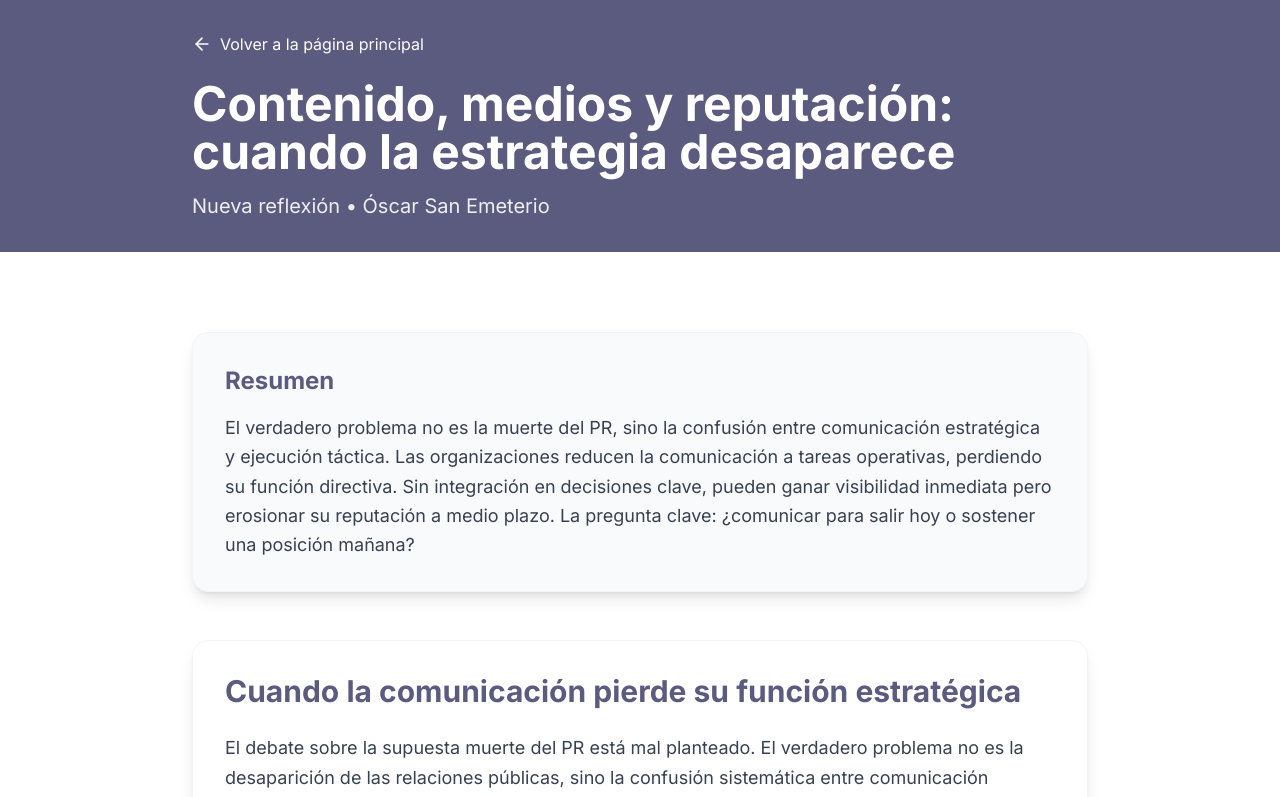
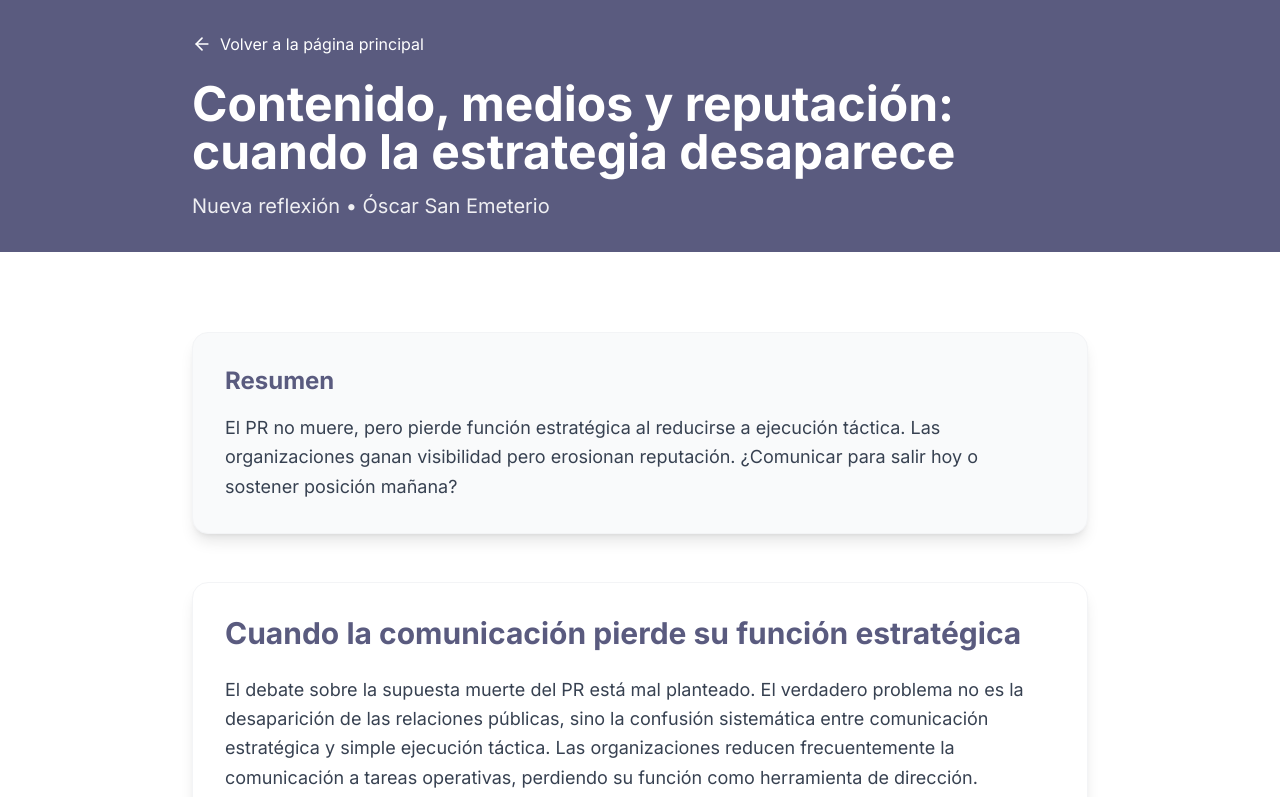
Before and after one commit to osanemeterio/oscarsanemeterio, a React (Vite) app: page /blog/contenido-medios-reputacion in a window 1280 px wide. Shown: the top 797 px of the page. Built offline with nearby package versions, Linux system fonts and the light colour scheme.

Commit message:
Updated ContenidoMediosReputacion.tsx

```diff
--- a/src/pages/ContenidoMediosReputacion.tsx
+++ b/src/pages/ContenidoMediosReputacion.tsx
@@ -28,7 +28,7 @@ export default function ContenidoMediosReputacionPage() {
             <div className="bg-gray-50 p-8 rounded-2xl shadow-lg border border-gray-100">
               <h2 className="text-2xl font-bold text-[#5a5b7f] mb-4">Resumen</h2>
               <p className="text-lg text-gray-700 leading-relaxed">
-                El verdadero problema no es la muerte del PR, sino la confusión entre comunicación estratégica y ejecución táctica. Las organizaciones reducen la comunicación a tareas operativas, perdiendo su función directiva. Sin integración en decisiones clave, pueden ganar visibilidad inmediata pero erosionar su reputación a medio plazo. La pregunta clave: ¿comunicar para salir hoy o sostener una posición mañana?
+                El PR no muere, pero pierde función estratégica al reducirse a ejecución táctica. Las organizaciones ganan visibilidad pero erosionan reputación. ¿Comunicar para salir hoy o sostener posición mañana?
               </p>
             </div>
           </div>
--- a/src/pages/PeriodismoSupervivencia.tsx
+++ b/src/pages/PeriodismoSupervivencia.tsx
@@ -28,7 +28,7 @@ export default function PeriodismoSupervivenciaPage() {
             <div className="bg-gray-50 p-8 rounded-2xl shadow-lg border border-gray-100">
               <h2 className="text-2xl font-bold text-[#5a5b7f] mb-4">Resumen</h2>
               <p className="text-lg text-gray-700 leading-relaxed">
-                Entre el 40% y 61% del público ya usa IA generativa para informarse. El periodismo compite con creadores que dominan algoritmos pero carecen de rigor. La profesión enfrenta salarios bajos e inestabilidad mientras pierde autoridad. La solución no es resistir el cambio tecnológico, sino reimaginar el periodismo dentro de espacios algorítmicos, definiendo estándares de credibilidad que la IA debe respetar.
+                Hasta el 61% del público usa IA para informarse. El periodismo compite con creadores algorítmicos sin rigor. La solución: reimaginar la profesión dentro de espacios algorítmicos, definiendo estándares de credibilidad que la IA deba respetar.
               </p>
             </div>
           </div>
```
